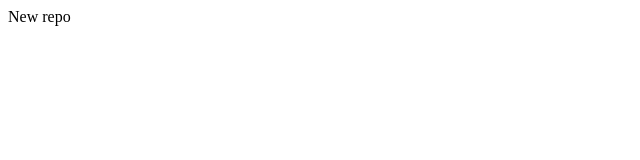
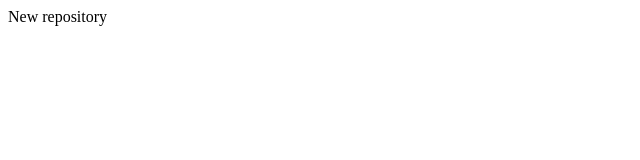
Before and after one commit to vidhyapk23/localrepo, a plain HTML site: page index.html in a window 1280 px wide. Shown: the full height of the page, 0-640 px from the left. Drawn offline with Linux system fonts and the light colour scheme.

Commit message:
change repo spelling

```diff
--- a/index.html
+++ b/index.html
@@ -1 +1 @@
-<p>New repo</p>
+<p>New repository</p>
```
